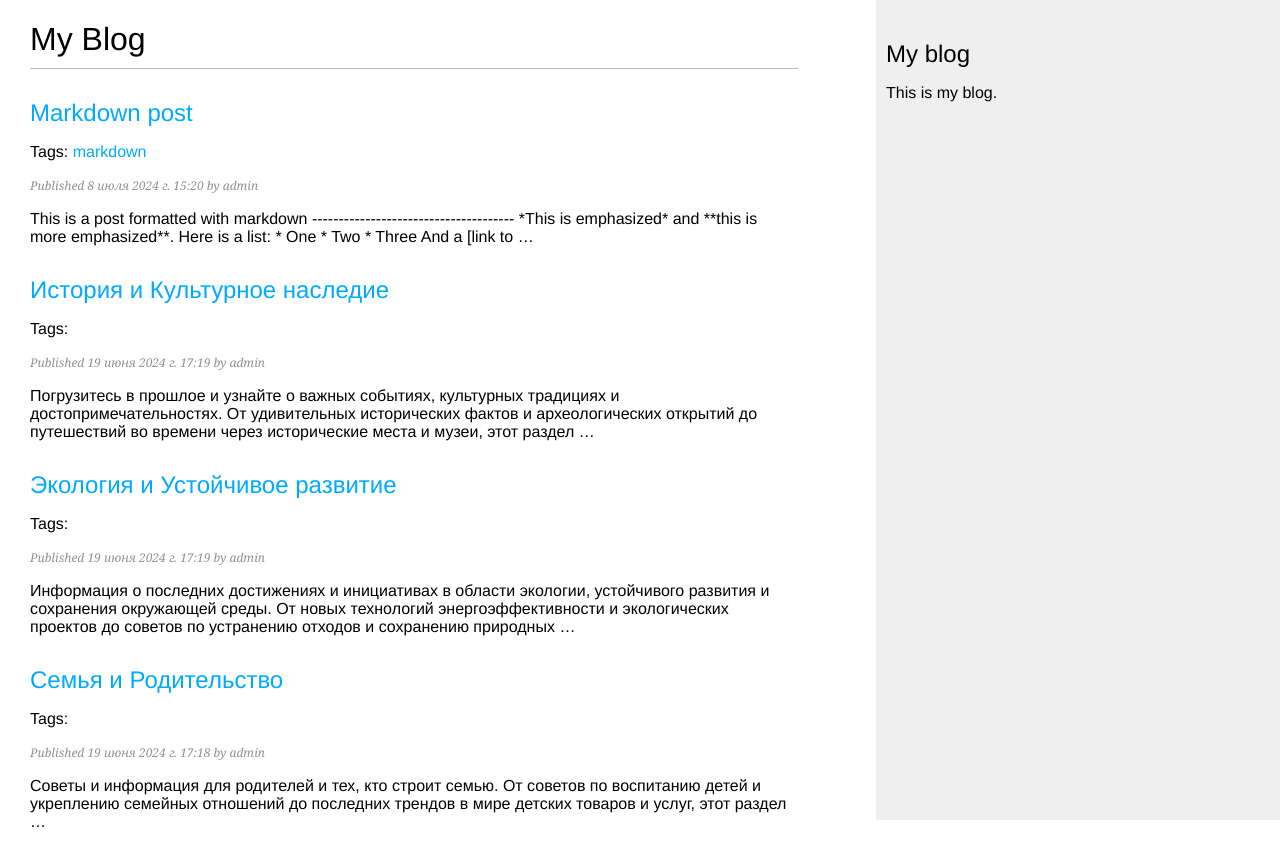
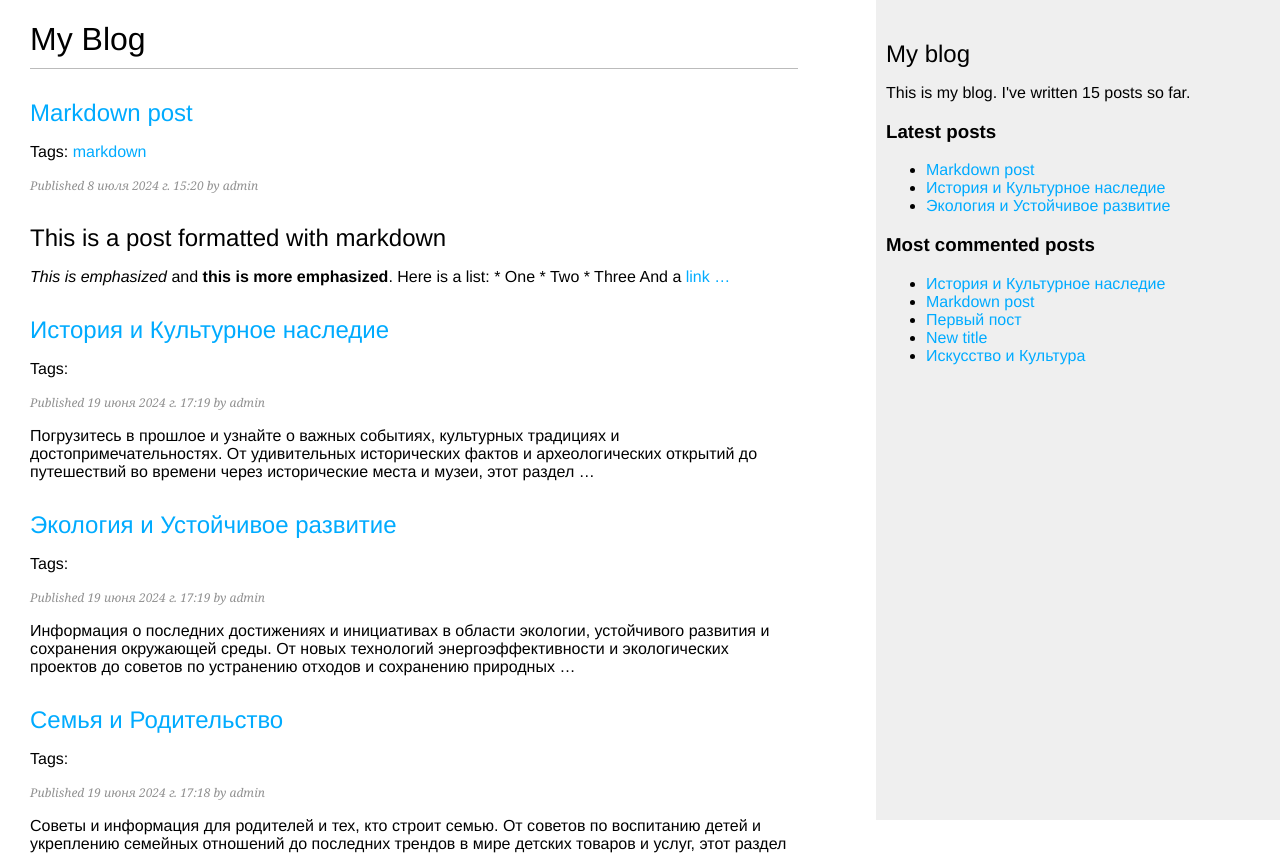
Before and after one commit to NiLNight/blog_site, a Django app: page /blog/ in a window 1280 px wide. Shown: the top 854 px of the page. Run offline with Django 5.2, Linux system fonts and the light colour scheme; data comes from the database, SQL or seed files in the repository; both versions use the stored data as it was after the commit; parts of the project's set-up code (start-up, migrations or seed data) failed here and were passed over.

Commit message:
добавлены конкретно-прикладные шаблоны

```diff
--- a/blog/templates/blog/base.html
+++ b/blog/templates/blog/base.html
@@ -1,3 +1,4 @@
+{% load blog_tags %}
 {% load static %}
 <html>
 <head>
@@ -11,7 +12,21 @@
 </div>
 <div id="sidebar">
     <h2>My blog</h2>
-    <p>This is my blog.</p>
+    <p>
+        This is my blog.
+        I've written {% total_posts %} posts so far.
+    </p>
+    <h3>Latest posts</h3>
+    {% show_latest_posts 3 %}
+    <h3>Most commented posts</h3>
+    {% get_most_commented_posts as most_commented_posts %}
+    <ul>
+        {% for post in  most_commented_posts %}
+        	<li>
+                <a href="{{ post.get_absolute_url }}">{{ post.title }}</a>
+            </li>
+        {% endfor %}
+    </ul>
 </div>
 </body>
 </html>
--- a/blog/templates/blog/post/detail.html
+++ b/blog/templates/blog/post/detail.html
@@ -1,5 +1,5 @@
 {% extends "blog/base.html" %}
-
+{% load blog_tags %}
 {% block title %}{{ post.title }}{% endblock %}
 
 {% block content %}
@@ -7,7 +7,7 @@
     <p class="date">
         Published {{ post.publish }} by {{ post.author }}
     </p>
-    {{ post.body|linebreaks }}
+    {{ post.body|markdown }}
     <p>
         <a href="{% url 'blog:post_share' post.id %}">
             Share this post
--- /dev/null
+++ b/blog/templates/blog/post/latest_posts.html
@@ -0,0 +1,7 @@
+<ul>
+ {% for post in latest_posts %}
+    <li>
+        <a href="{{ post.get_absolute_url }}">{{ post.title }}</a>
+    </li>
+ {% endfor %}
+</ul>
--- a/blog/templates/blog/post/list.html
+++ b/blog/templates/blog/post/list.html
@@ -1,4 +1,5 @@
 {% extends "blog/base.html" %}
+{% load blog_tags %}
 
 {% block title %}My Blog{% endblock %}
 
@@ -25,7 +26,7 @@
         <p class="date">
             Published {{ post.publish }} by {{ post.author }}
         </p>
-        {{ post.body|truncatewords:30|linebreaks }}
+        {{ post.body|markdown|truncatewords_html:30 }}
     {% endfor %}
     {% include "pagination.html" with page=posts %}
 {% endblock %}
--- /dev/null
+++ b/blog/templatetags/blog_tags.py
@@ -0,0 +1,30 @@
+from django import template
+from ..models import Post
+from django.db.models import Count
+from django.utils.safestring import mark_safe
+import markdown
+
+register = template.Library()
+
+
+@register.simple_tag
+def total_posts():
+    return Post.published.count()
+
+
+@register.inclusion_tag('blog/post/latest_posts.html')
+def show_latest_posts(count=5):
+    latest_posts = Post.published.order_by('-publish')[:count]
+    return {'latest_posts': latest_posts}
+
+
+@register.simple_tag
+def get_most_commented_posts(count=5):
+    return Post.published.annotate(
+        total_comments=Count('comments')
+    ).order_by('-total_comments')[:count]
+
+
+@register.filter(name='markdown')
+def markdown_format(text):
+    return mark_safe(markdown.markdown(text))
```
Also changed, not shown: blog/templatetags/__init__.py (added), db.sqlite3.
